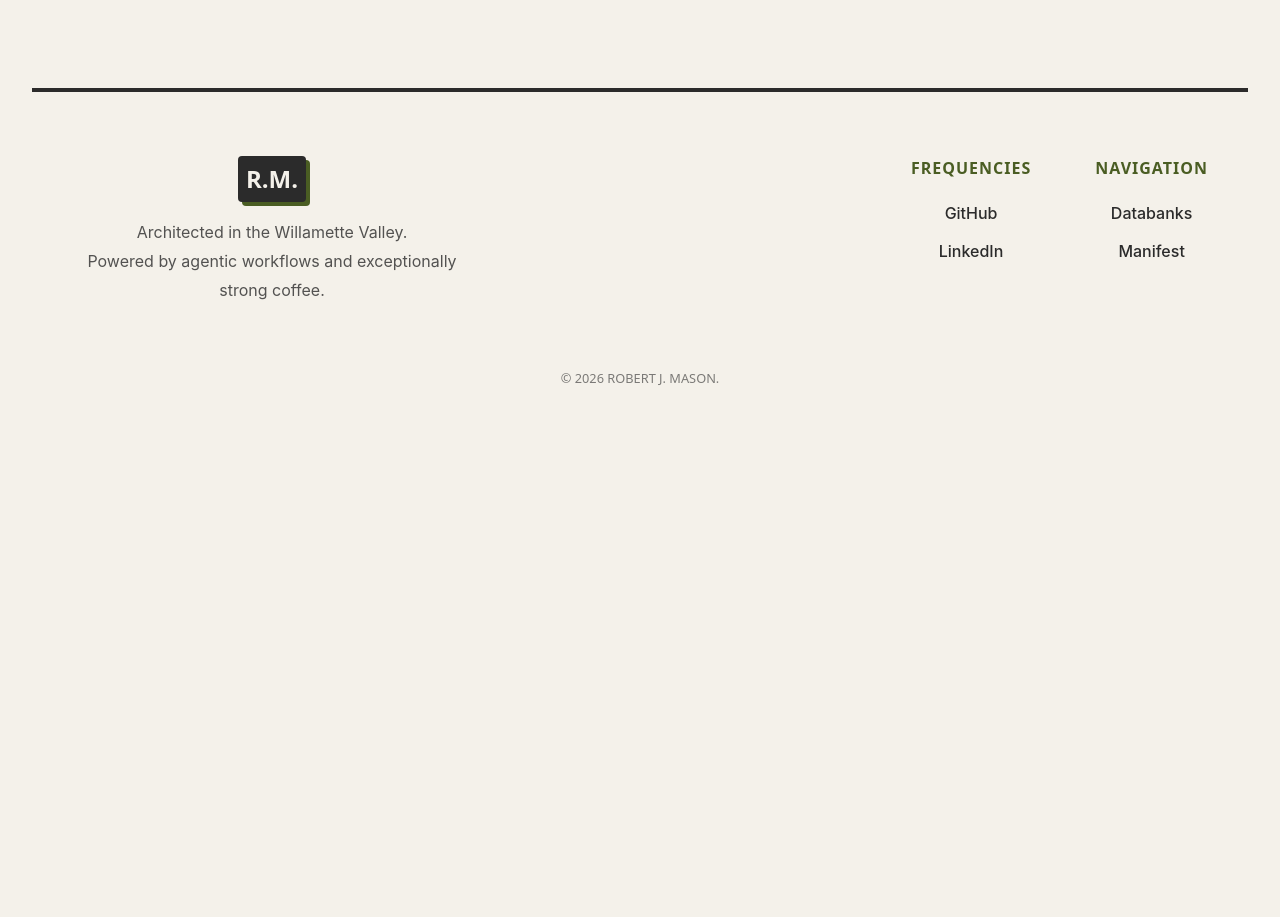
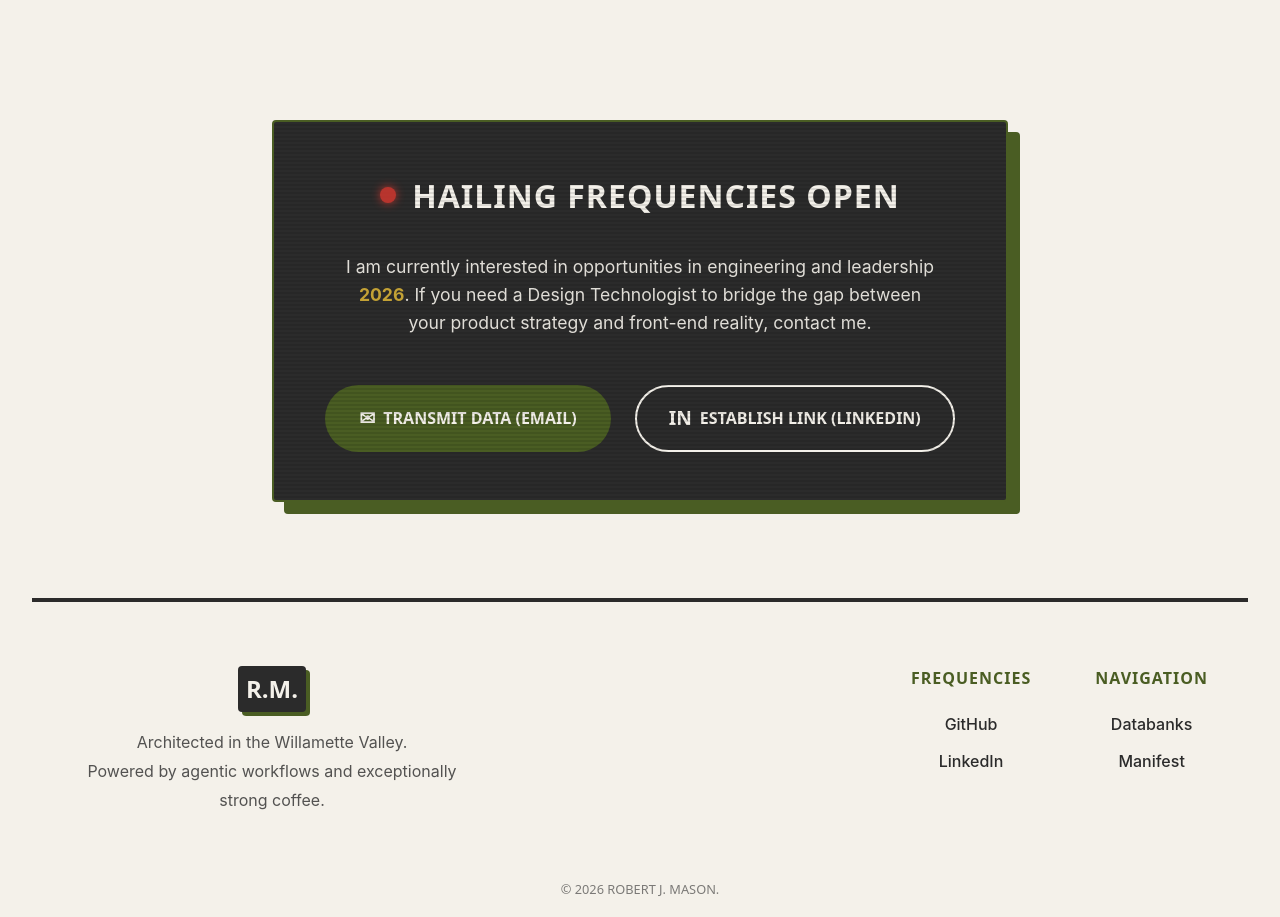
Before and after one commit to bigfootBob/bobmason-design, a React (Vite) app: page / in a window 1280 px wide. Shown: the part 3096-4013 px from the top of the page. Before the commit the page ends 3549 px from the top, so only its background shows below. Built offline with nearby package versions, Linux system fonts and the light colour scheme.

Commit message:
added contact

```diff
--- /dev/null
+++ b/src/components/layout/Comms.jsx
@@ -0,0 +1,43 @@
+import styles from './Comms.module.scss';
+
+const Comms = () => {
+  return (
+    <section id="comms" className={styles.commsArray}>
+      <div className={styles.container}>
+
+        <div className={styles.header}>
+          <div className={styles.statusLight}></div>
+          <h2 className={styles.title}>Hailing Frequencies Open</h2>
+        </div>
+
+        <div className={styles.message}>
+          <p>
+            I am currently interested in opportunities in engineering and leadership <strong>2026</strong>.
+            If you need a Design Technologist to bridge the gap between your
+            product strategy and front-end reality, contact me.
+          </p>
+        </div>
+
+        <div className={styles.actionGrid}>
+          <a href="mailto:bob.j.mason+portfolio@gmail.com" className={styles.transmitBtn}>
+            <span className={styles.btnIcon}>✉</span>
+            <span>Transmit Data (Email)</span>
+          </a>
+
+          <a
+            href="https://www.linkedin.com/in/robert-bob-mason/"
+            target="_blank"
+            rel="noopener noreferrer"
+            className={styles.linkBtn}
+          >
+            <span className={styles.btnIcon}>in</span>
+            <span>Establish Link (LinkedIn)</span>
+          </a>
+        </div>
+
+      </div>
+    </section>
+  );
+};
+
+export default Comms;
--- /dev/null
+++ b/src/components/layout/Comms.module.scss
@@ -0,0 +1,134 @@
+.commsArray {
+  max-width: 800px;
+  margin: 8rem auto 6rem;
+  padding: 0 2rem;
+}
+
+.container {
+  background-color: var(--color-console-charcoal);
+  color: var(--color-starfleet-cream);
+  border-radius: var(--border-radius-sharp);
+  padding: 3rem;
+  box-shadow: 12px 12px 0px var(--color-tos-olive);
+  border: 2px solid var(--color-tos-olive);
+  text-align: center;
+  position: relative;
+  overflow: hidden;
+
+  &::before {
+    content: '';
+    position: absolute;
+    top: 0;
+    left: 0;
+    width: 100%;
+    height: 100%;
+    background: linear-gradient(
+      rgba(18, 16, 16, 0) 50%,
+      rgba(0, 0, 0, 0.1) 50%
+    );
+    background-size: 100% 4px;
+    pointer-events: none;
+  }
+}
+
+.header {
+  display: flex;
+  align-items: center;
+  justify-content: center;
+  gap: 1rem;
+  margin-bottom: 2rem;
+}
+
+.statusLight {
+  width: 16px;
+  height: 16px;
+  background-color: #ff3b30;
+  border-radius: 50%;
+  box-shadow: 0 0 10px #ff3b30;
+  animation: blink 2s infinite;
+}
+
+@keyframes blink {
+  0%, 100% { opacity: 1; }
+  50% { opacity: 0.4; }
+}
+
+.title {
+  font-size: 2rem;
+  color: var(--color-starfleet-cream);
+  text-transform: uppercase;
+  margin: 0;
+  letter-spacing: 1px;
+}
+
+.message {
+  font-size: 1.1rem;
+  line-height: 1.6;
+  opacity: 0.9;
+  margin-bottom: 3rem;
+  max-width: 600px;
+  margin-left: auto;
+  margin-right: auto;
+
+  strong {
+    color: var(--color-communicator-gold);
+  }
+}
+
+.actionGrid {
+  display: flex;
+  flex-direction: column;
+  gap: 1.5rem;
+  justify-content: center;
+  align-items: center;
+
+  @media (min-width: 600px) {
+    flex-direction: row;
+  }
+}
+
+.transmitBtn {
+  background-color: var(--color-tos-olive);
+  color: var(--color-starfleet-cream);
+  text-decoration: none;
+  font-family: var(--font-heading);
+  font-weight: 700;
+  text-transform: uppercase;
+  padding: 1rem 2rem;
+  border-radius: var(--border-radius-pill);
+  display: flex;
+  align-items: center;
+  gap: 0.5rem;
+  transition: transform 0.2s, background-color 0.2s;
+  border: 2px solid transparent;
+
+  &:hover {
+    transform: scale(1.05);
+    background-color: #5a7030;
+  }
+}
+
+.linkBtn {
+  background-color: transparent;
+  color: var(--color-starfleet-cream);
+  text-decoration: none;
+  font-family: var(--font-heading);
+  font-weight: 700;
+  text-transform: uppercase;
+  padding: 1rem 2rem;
+  border-radius: var(--border-radius-pill);
+  border: 2px solid var(--color-starfleet-cream);
+  display: flex;
+  align-items: center;
+  gap: 0.5rem;
+  transition: all 0.2s;
+
+  &:hover {
+    background-color: var(--color-starfleet-cream);
+    color: var(--color-console-charcoal);
+  }
+}
+
+.btnIcon {
+  font-size: 1.2rem;
+}
--- a/src/pages/Home.jsx
+++ b/src/pages/Home.jsx
@@ -1,6 +1,7 @@
 import Hero from '../components/layout/Hero';
 import ProjectCard from '../components/ui/ProjectCard';
 import ManifestTimeline from '../components/ui/ManifestTimeline';
+import Comms from '../components/layout/Comms';
 import { projects } from '../data/projects';
 
 const Home = () => {
@@ -30,6 +31,9 @@ const Home = () => {
         <div id="manifest">
           <ManifestTimeline />
         </div>
+
+        <Comms />
+
       </main>
 
     </>
```
